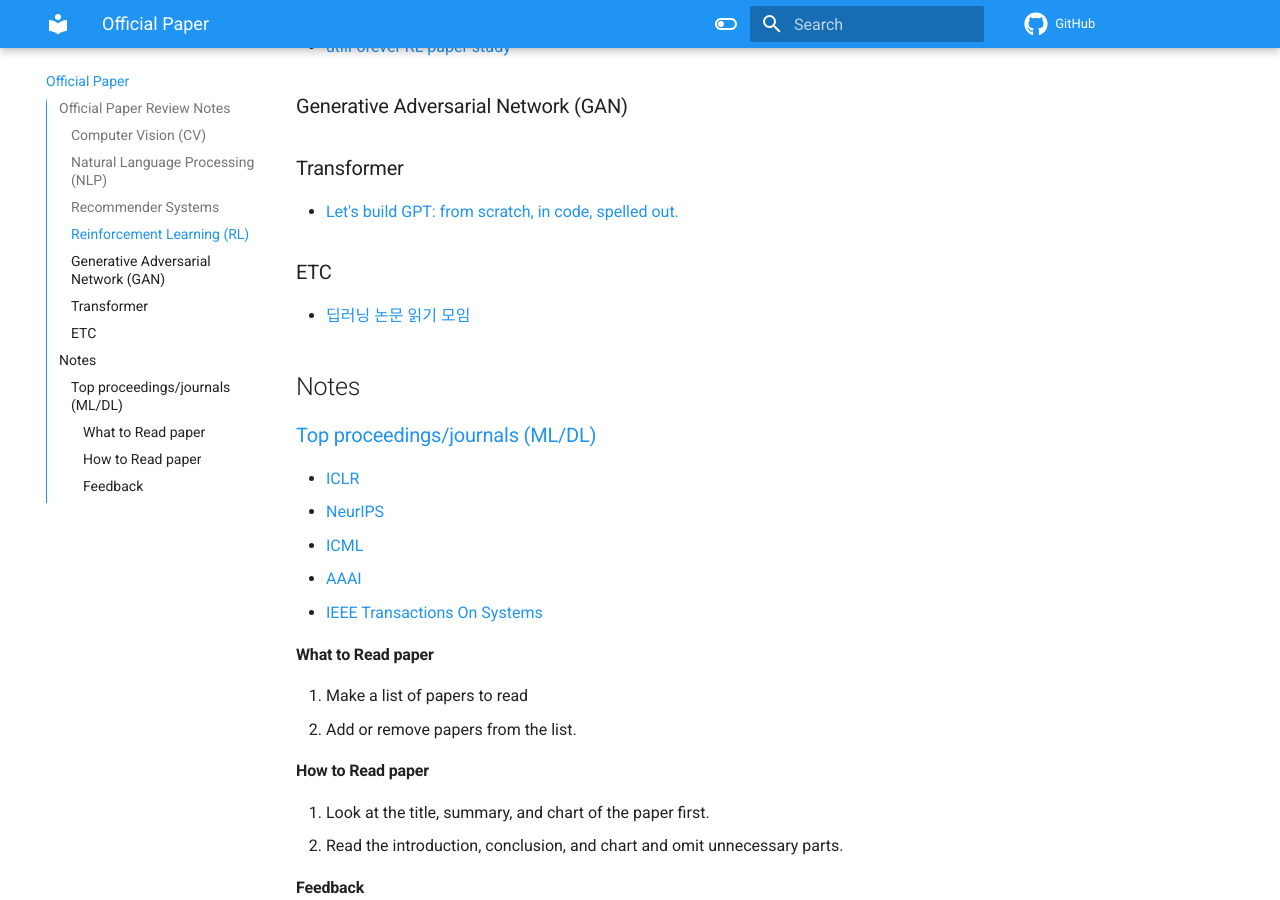
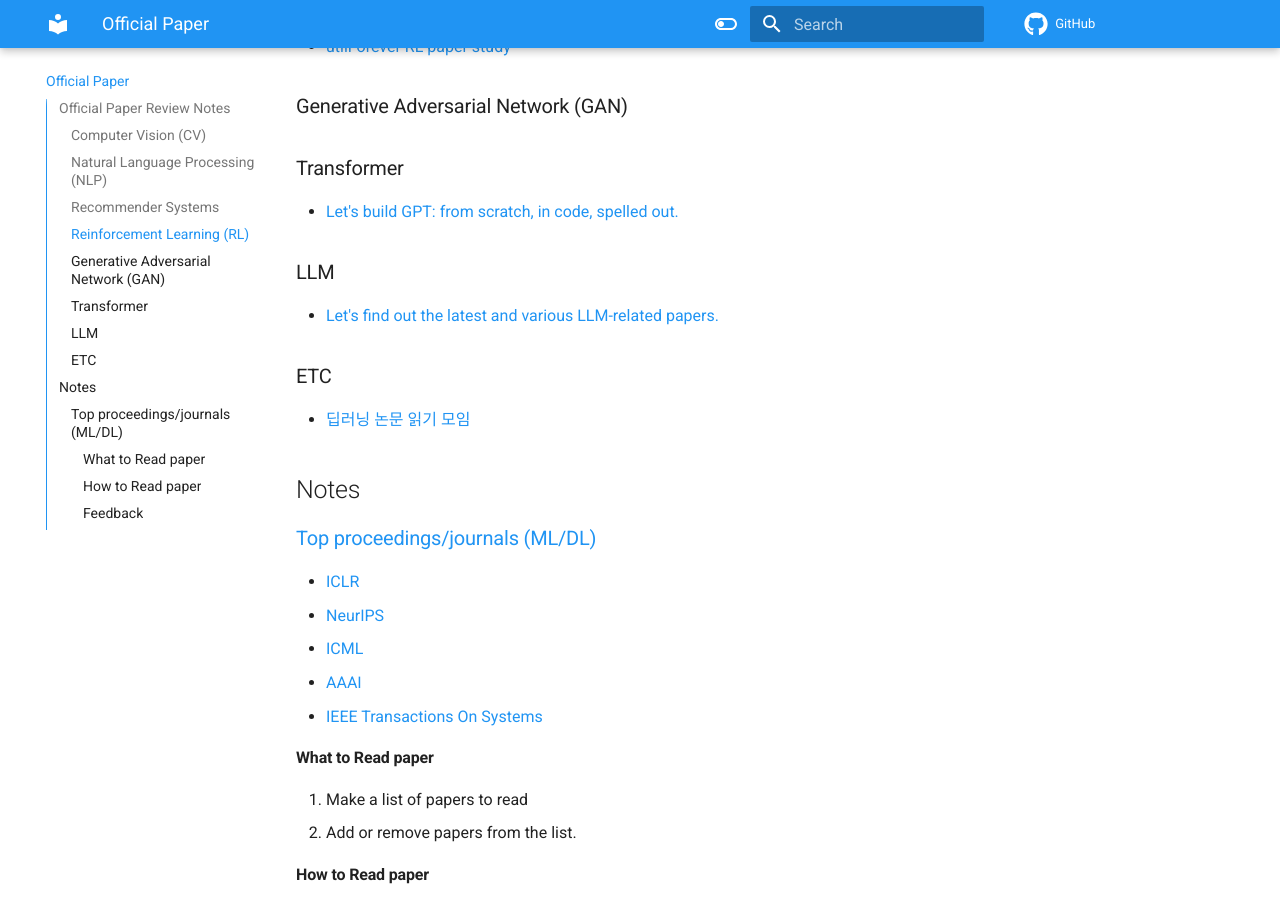
Before and after one commit to cpprhtn/AI-Learning-Guide, an MkDocs documentation site: the page built from docs/Official-Paper.md, in a window 1280 px wide and 900 px high, scrolled down 752 px. Built offline with MkDocs 1.6.1 and Material for MkDocs 9.7.7, drawn with Linux system fonts in a browser that asks for light colours; comment, search, counter and statistics services are not loaded.

Commit message:
Update Official-Paper.md

```diff
--- a/docs/Official-Paper.md
+++ b/docs/Official-Paper.md
@@ -20,6 +20,9 @@
 
 ### Transformer
 - [Let's build GPT: from scratch, in code, spelled out.](https://www.youtube.com/watch?v=kCc8FmEb1nY)
+
+### LLM
+- [Let's find out the latest and various LLM-related papers.](https://github.com/gyunggyung/MLLM-Papers)
 
 ### ETC
 - [딥러닝 논문 읽기 모임](https://github.com/Lilcob/-DL_PaperReadingMeeting?fbclid=IwAR1OC3O1RUcaucuPAIjyrpyAsoZ6Vb3ausCkpKfdCGqPNOvYqUzuIneqaCE)
```
